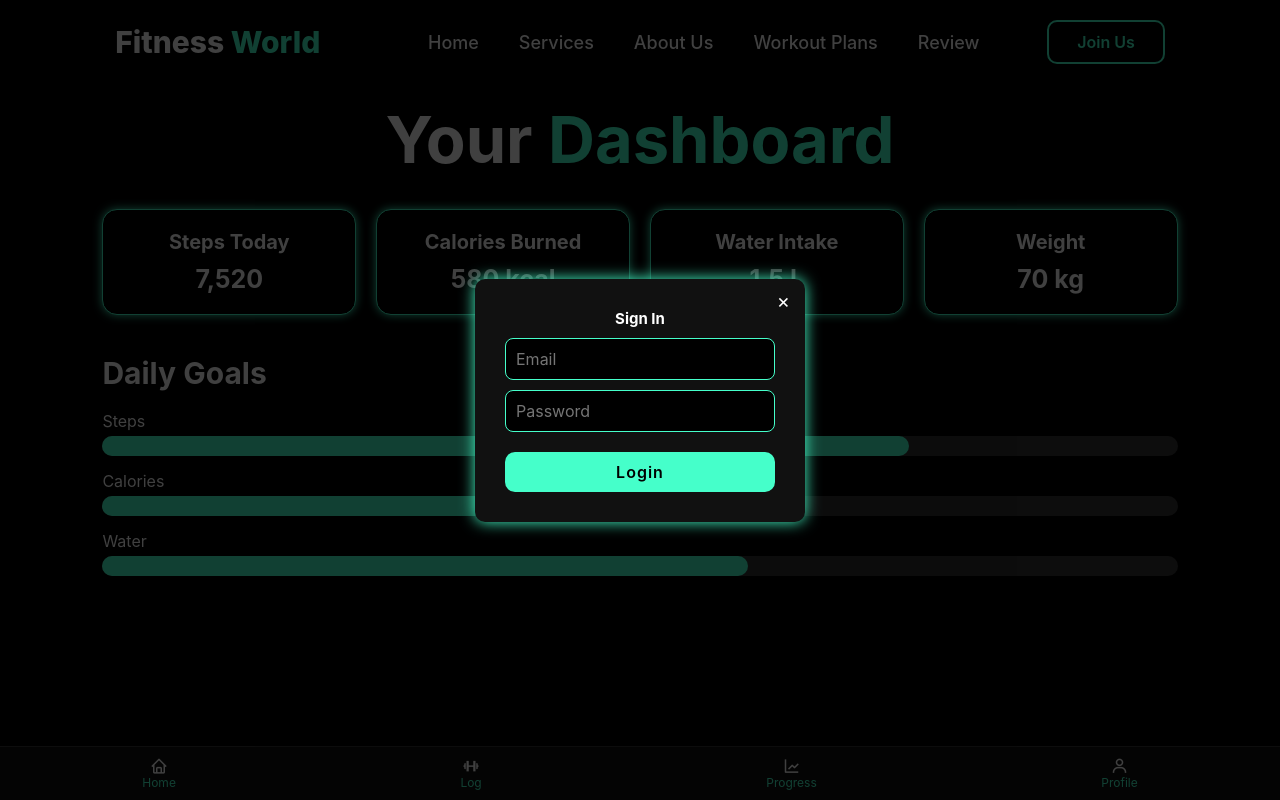
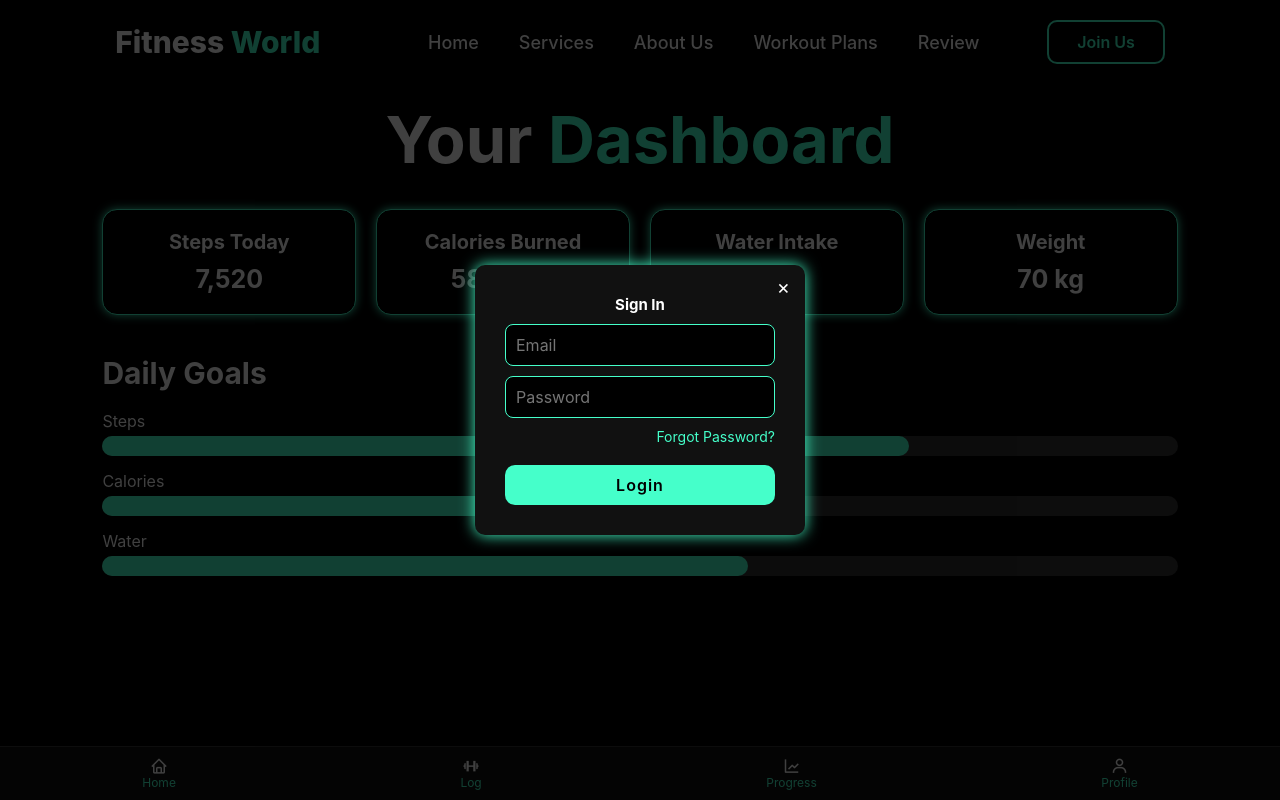
Before and after one commit to arshitbhardwaj/Fitness-Tracker, a website: page index.html in a window 1280 px wide. Both pictures are taken after a click on the button "Join Us". Shown: the top 800 px of the page. Drawn offline with nearby package versions, Linux system fonts and the light colour scheme.

Commit message:
reset password

```diff
--- a/index.html
+++ b/index.html
@@ -254,6 +254,7 @@
         </div>
     </section>
 
+    <!-- Login Modal -->
     <div id="authModal" class="modal hidden">
     <div class="modal-content">
       <span class="close-btn" id="closeModal">&times;</span>
@@ -261,15 +262,37 @@
       <form id="authForm">
         <input type="email" placeholder="Email" required />
         <input type="password" placeholder="Password" required />
+
+    <!-- Forgot Password Link -->
+      <a href="#" id="forgotPassword" class="forgot-link">Forgot Password?</a>
+
       <button type="submit" class="btn">Login</button>
       </form>
     </div>
     </div>
+
+    <!-- Reset Password Modal -->
+<div id="resetModal" class="modal hidden">
+  <div class="modal-content">
+    <span class="close-btn" id="closeReset">&times;</span>
+    <h2>Reset Password</h2>
+    <form id="resetForm">
+      <input type="email" placeholder="Enter your registered email" required />
+      <button type="submit" class="btn">Send Reset Link</button>
+    </form>
+  </div>
+</div>
+
 <script>
   const authBtn = document.getElementById("authBtn");
   const authModal = document.getElementById("authModal");
   const closeModal = document.getElementById("closeModal");
   const authForm = document.getElementById("authForm");
+
+  const forgotPassword = document.getElementById("forgotPassword");
+  const resetModal = document.getElementById("resetModal");
+  const closeReset = document.getElementById("closeReset");
+  const resetForm = document.getElementById("resetForm");
 
   let isLoggedIn = false;
 
@@ -290,10 +313,28 @@
 
   authForm.addEventListener("submit", (e) => {
     e.preventDefault();
-    // Fake login success
     isLoggedIn = true;
     authModal.classList.add("hidden");
     authBtn.textContent = "Logout";
+  });
+
+  // Show Reset Modal
+  forgotPassword.addEventListener("click", function (e) {
+    e.preventDefault();
+    authModal.classList.add("hidden");
+    resetModal.classList.remove("hidden");
+  });
+
+  // Close Reset Modal
+  closeReset.addEventListener("click", () => {
+    resetModal.classList.add("hidden");
+  });
+
+  // Handle Reset Submission
+  resetForm.addEventListener("submit", (e) => {
+    e.preventDefault();
+    alert("Reset password link has been sent to your email!");
+    resetModal.classList.add("hidden");
   });
 </script>
 
@@ -301,5 +342,12 @@
 
 
 
+
+
+
+
+
+
+
 </body>
 </html>
--- a/style.css
+++ b/style.css
@@ -572,3 +572,33 @@ progress::-webkit-progress-value {
   cursor: pointer;
   color: var(--text-color);
 }
+
+.forgot-link {
+  display: block;
+  text-align: right;
+  font-size: 1.4rem;
+  color: var(--main-color);
+  margin-bottom: 1rem;
+  text-decoration: none;
+  transition: color 0.3s ease;
+}
+
+.forgot-link:hover {
+  color: #fff;
+  text-decoration: underline;
+}
+
+.forgot-link {
+  display: block;
+  text-align: right;
+  font-size: 1.4rem;
+  color: var(--main-color);
+  margin-bottom: 1rem;
+  text-decoration: none;
+  transition: color 0.3s ease;
+}
+
+.forgot-link:hover {
+  color: #fff;
+  text-decoration: underline;
+}
```
Lines whose indentation alone changed are shown as unchanged.
